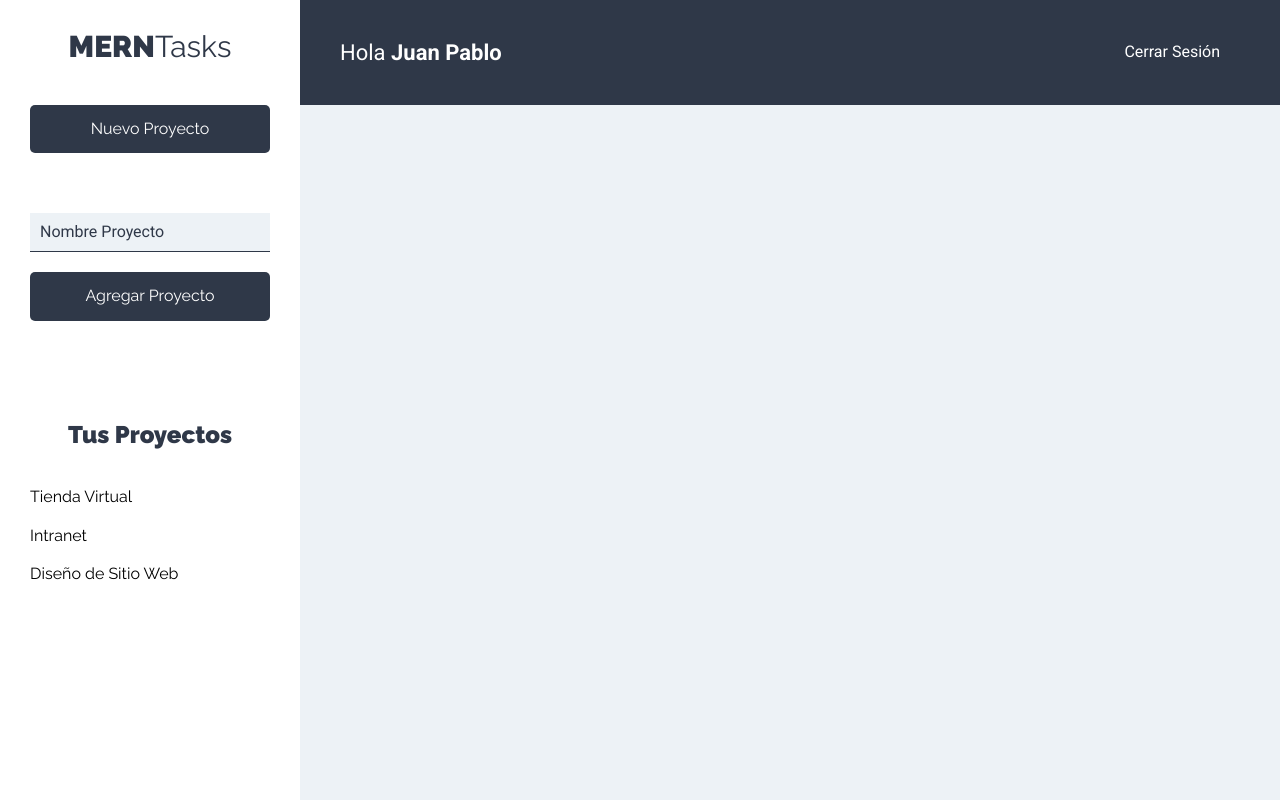
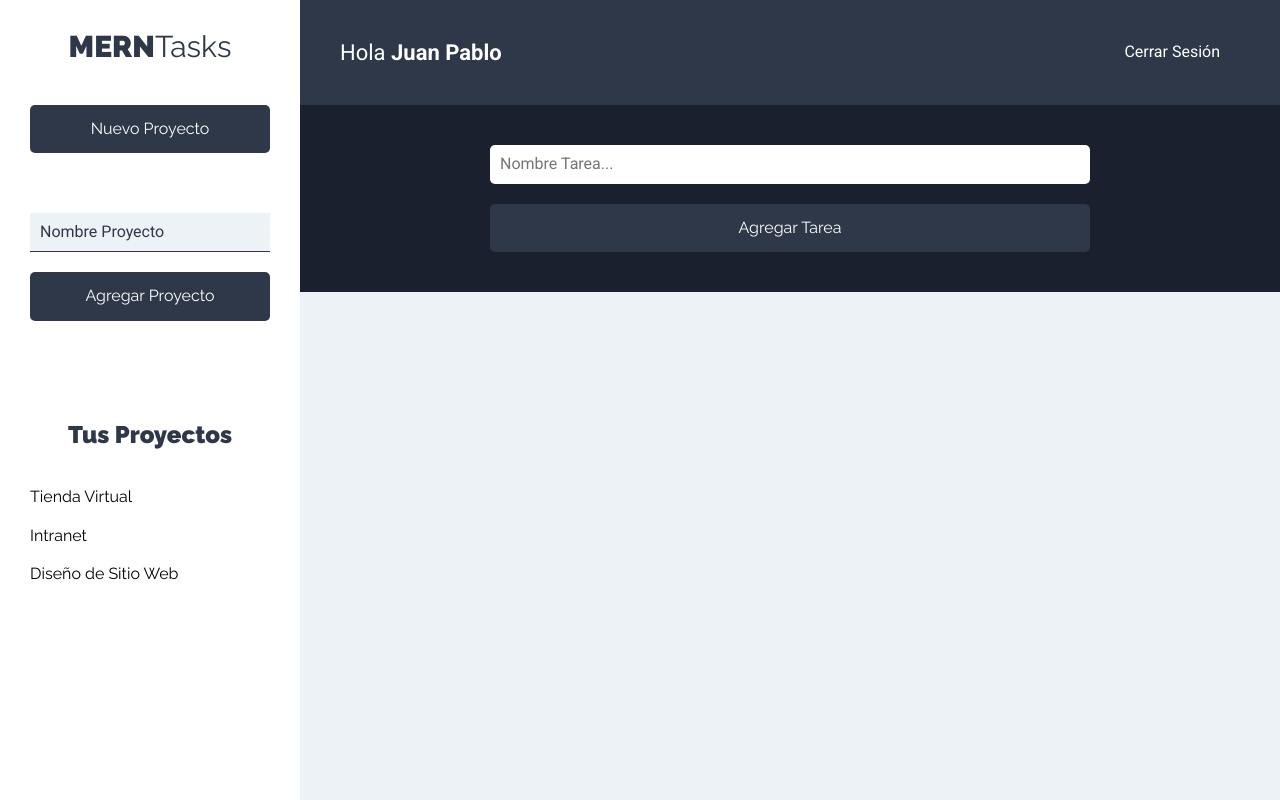
Before and after one commit to javierc22/mern-tasks-client, a React (Create React App) app: page /proyectos in a window 1280 px wide. Built offline with nearby package versions, Linux system fonts and the light colour scheme.

Commit message:
Creando el FOrmulario para crear Tareas

```diff
--- a/src/components/proyects/Proyects.jsx
+++ b/src/components/proyects/Proyects.jsx
@@ -1,6 +1,7 @@
 import React from 'react';
 import Sidebar from '../layout/Sidebar';
 import Header from '../layout/Header';
+import FormTask from '../tasks/FormTask';
 
 const Proyects = () => {
   return (
@@ -11,6 +12,7 @@ const Proyects = () => {
         <Header />
 
         <main>
+          <FormTask />
           <div className="j-container-tasks">
 
           </div>
--- /dev/null
+++ b/src/components/tasks/FormTask.jsx
@@ -0,0 +1,28 @@
+import React from 'react';
+
+const FormTask = () => {
+  return (
+    <div className="j-form">
+      <form>
+        <div className="j-container-input">
+          <input
+            type="text"
+            className="j-input-text"
+            placeholder="Nombre Tarea..."
+            name="name"
+          />
+        </div>
+
+        <div className="j-container-input">
+          <input
+            type="submit"
+            className="j-btn j-btn-primary j-btn-submit j-btn-block"
+            value="Agregar Tarea"
+          />
+        </div>
+      </form>
+    </div>
+  );
+}
+
+export default FormTask;
```
